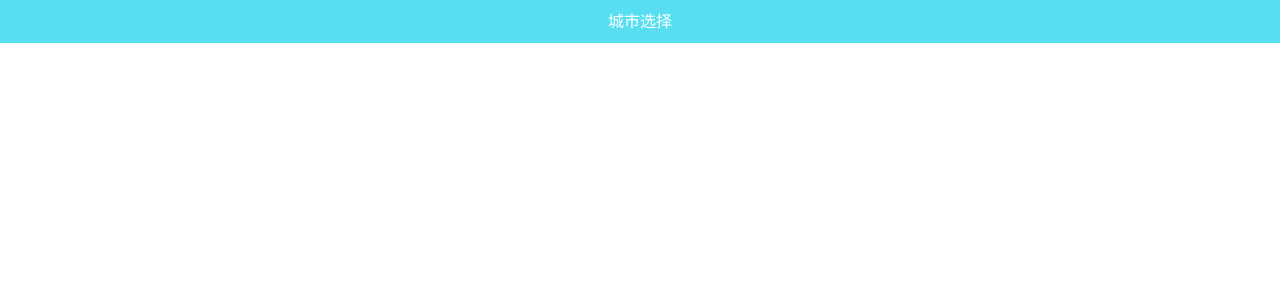
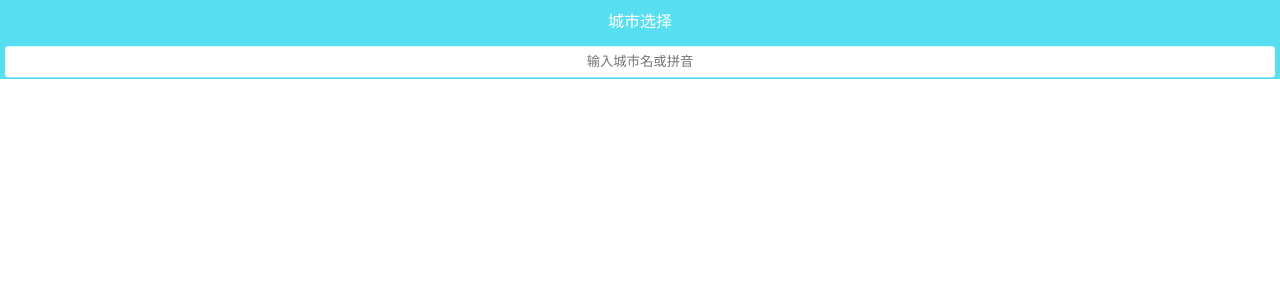
Before and after one commit to KimRuse/travel, a Vue app: page /#/city in a window 1280 px wide. Shown: the top 300 px of the page. Built offline with nearby package versions, Linux system fonts and the light colour scheme; a web font is replaced by a local one.

Commit message:
add city-search

```diff
--- a/src/assets/common/reset.css
+++ b/src/assets/common/reset.css
@@ -19,6 +19,10 @@ time, mark, audio, video{
   font: inherit;
   font-weight: normal;
   vertical-align: baseline;
+}
+input {
+  outline: none;
+  border: none;
 }
 /* HTML5 display-role reset for older browsers */
 article, aside, details, figcaption, figure,
--- a/src/pages/City.vue
+++ b/src/pages/City.vue
@@ -1,14 +1,19 @@
 <template>
-  <Header />
+  <div>
+    <Header />
+    <Search />
+  </div>
+
 </template>
 
 <script>
 import Header from './city/components/Header'
+import Search from './city/components/Search'
 
 export default {
   name: 'City',
   components: {
-    Header
+    Header, Search
   }
 }
 </script>
--- /dev/null
+++ b/src/pages/city/components/Search.vue
@@ -0,0 +1,31 @@
+<template>
+  <div class="search">
+    <input class="search-input" type="text" placeholder="输入城市名或拼音" />
+  </div>
+</template>
+
+<script>
+export default {
+  name: 'Search'
+}
+</script>
+
+<style lang="scss" scoped>
+@import '@/assets/common/varibles.scss';
+.search {
+  height: .72rem;
+  padding: 0 .1rem;
+  background-color: $bgColor;
+  .search-input {
+    box-sizing: border-box;
+    padding: 0 .1rem;
+    width: 100%;
+    height: .62rem;
+    line-height: .62rem;
+    text-align: center;
+    border-radius: .06rem;
+    transform: translateY(-.375rem);
+    color: #666;
+  }
+}
+</style>
```
